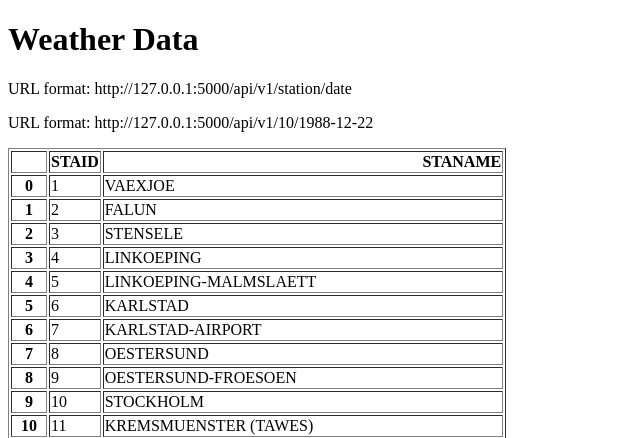
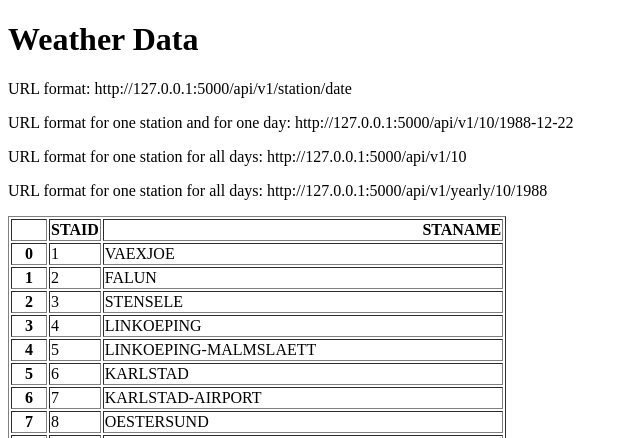
Before and after one commit to OvePa/Python20, a Flask app: page / in a window 1280 px wide. Shown: the top 438 px of the page, without its empty margins (0-640 px from the left). Run offline with Flask 3, Linux system fonts and the light colour scheme.

Commit message:
Add URL endpoint for yearly and all data

```diff
--- a/HWD(API)/main.py
+++ b/HWD(API)/main.py
@@ -3,6 +3,14 @@ import pandas as pd
 
 
 app = Flask(__name__)
+
+
+def read_csv(station):
+    filename = "data_small/TG_STAID" + str(station).zfill(6) + ".txt"
+    df = pd.read_csv(filename, skiprows=20, parse_dates=["    DATE"])
+    df.columns = ["STAID", "SOUID", "DATE", "TG", "Q_TG"]
+    return df
+
 
 stations = pd.read_csv("data_small/stations.txt", skiprows=17)
 stations.columns = ["STAID", "STANAME", "CN", "LAT", "LON", "HGHT"]
@@ -16,12 +24,26 @@ def home():
 
 @app.route("/api/v1/<station>/<date>")
 def about(station, date):
-    filename = "data_small/TG_STAID" + str(station).zfill(6) + ".txt"
-    df = pd.read_csv(filename, skiprows=20, parse_dates=["    DATE"])
-    df.columns = ["STAID", "SOUID", "DATE", "TG", "Q_TG"]
+    df = read_csv(station)
     temperature = df.loc[df["DATE"] == date]["TG"].squeeze() / 10
     return {"station": station, "date": date, "temperature": temperature}
 
 
+@app.route("/api/v1/<station>")
+def all_data(station):
+    df = read_csv(station)
+    result = df.to_dict(orient="records")
+    return result
+
+
+@app.route("/api/v1/yearly/<station>/<year>")
+def yearly(station, year):
+    df = read_csv(station)
+    df["DATE"] = df["DATE"].astype(str)
+
+    result = df[df["DATE"].str.startswith(str(year))].to_dict(orient="records")
+    return result
+
+
 if __name__ == "__main__":
     app.run(debug=True)
--- a/HWD(API)/templates/home.html
+++ b/HWD(API)/templates/home.html
@@ -7,7 +7,9 @@
 <body>
     <h1>Weather Data</h1>
     <p>URL format: http://127.0.0.1:5000/api/v1/station/date </p>
-    <p>URL format: http://127.0.0.1:5000/api/v1/10/1988-12-22 </p>
+    <p>URL format for one station and for one day: http://127.0.0.1:5000/api/v1/10/1988-12-22</p>
+    <p>URL format for one station for all days: http://127.0.0.1:5000/api/v1/10 </p>
+    <p>URL format for one station for all days: http://127.0.0.1:5000/api/v1/yearly/10/1988 </p>
 
     <p> {{data|safe}} </p>
 
```
